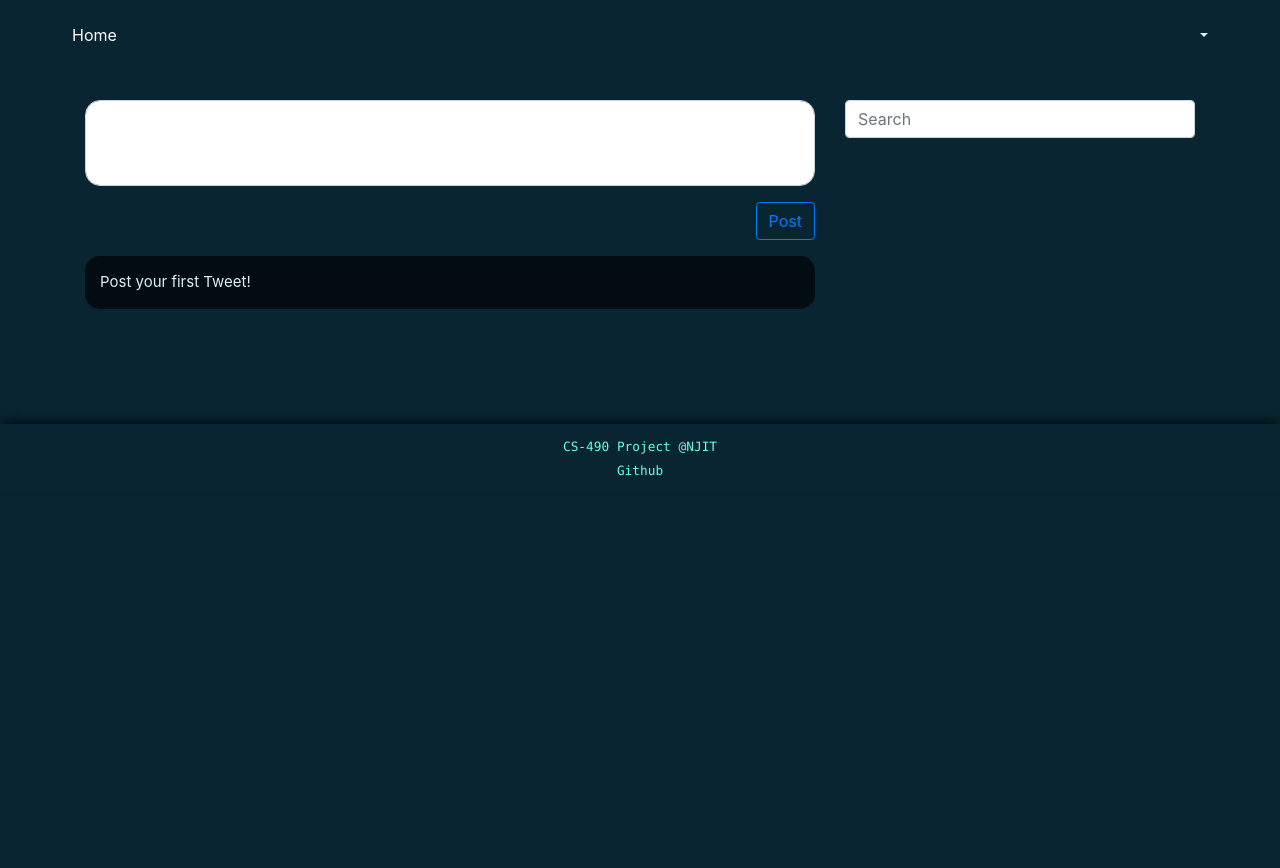
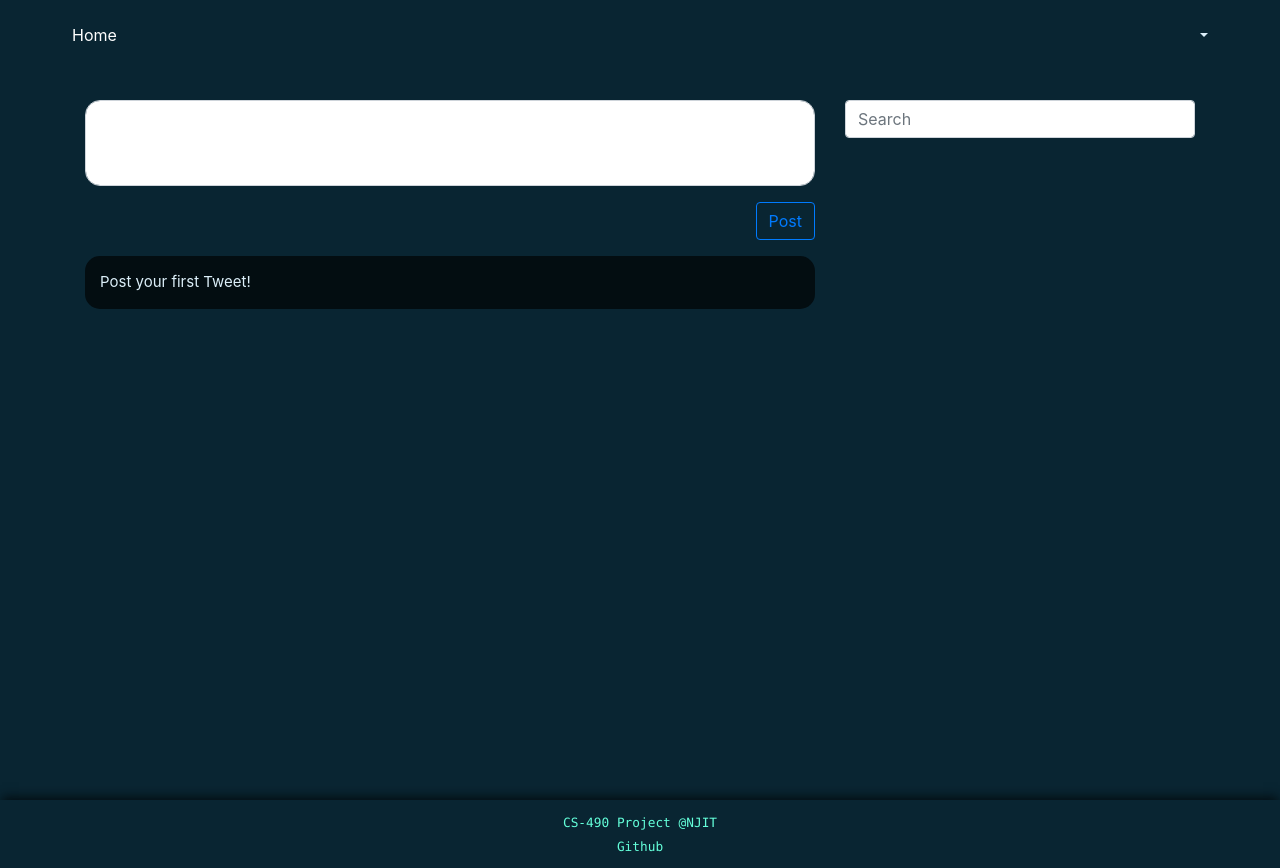
Before and after one commit to gajeraYash/myyfeed-app, a Django app: template templates/app/feed.html in a window 1280 px wide. Before the commit the page ends 476 px from the top, so only its background shows below. Run offline with Django 3.2, Linux system fonts and the light colour scheme; the template is opened without the code that fills it, so the values that code supplies are empty; some libraries are stand-ins or nearby versions.

Commit message:
min height udpate

```diff
--- a/static/css/feed.css
+++ b/static/css/feed.css
@@ -3,6 +3,7 @@
     width: 100%;
     background-color: var(--main-bg-color);
     background-size: cover;
+    min-height: 100vh;
 }
 
 #feed .tweet {
--- a/static/css/login.css
+++ b/static/css/login.css
@@ -7,7 +7,6 @@
     min-height: calc(var(--vh, 1vh) * 100);
     background-color: var(--main-bg-color);
     background-size: cover;
-
 }
 
 #login h1 {
--- a/static/css/signup.css
+++ b/static/css/signup.css
@@ -5,6 +5,7 @@
     background-color: var(--main-bg-color);
     background-size: cover;
     padding-bottom: 120px;
+    min-height: 100vh;
 }
 
 #signup #success {
--- a/static/css/style.css
+++ b/static/css/style.css
@@ -9,6 +9,7 @@
 
 html {
   background-color: var(--main-bg-color);
+  height:100%;
 }
 
 html:before {
```
